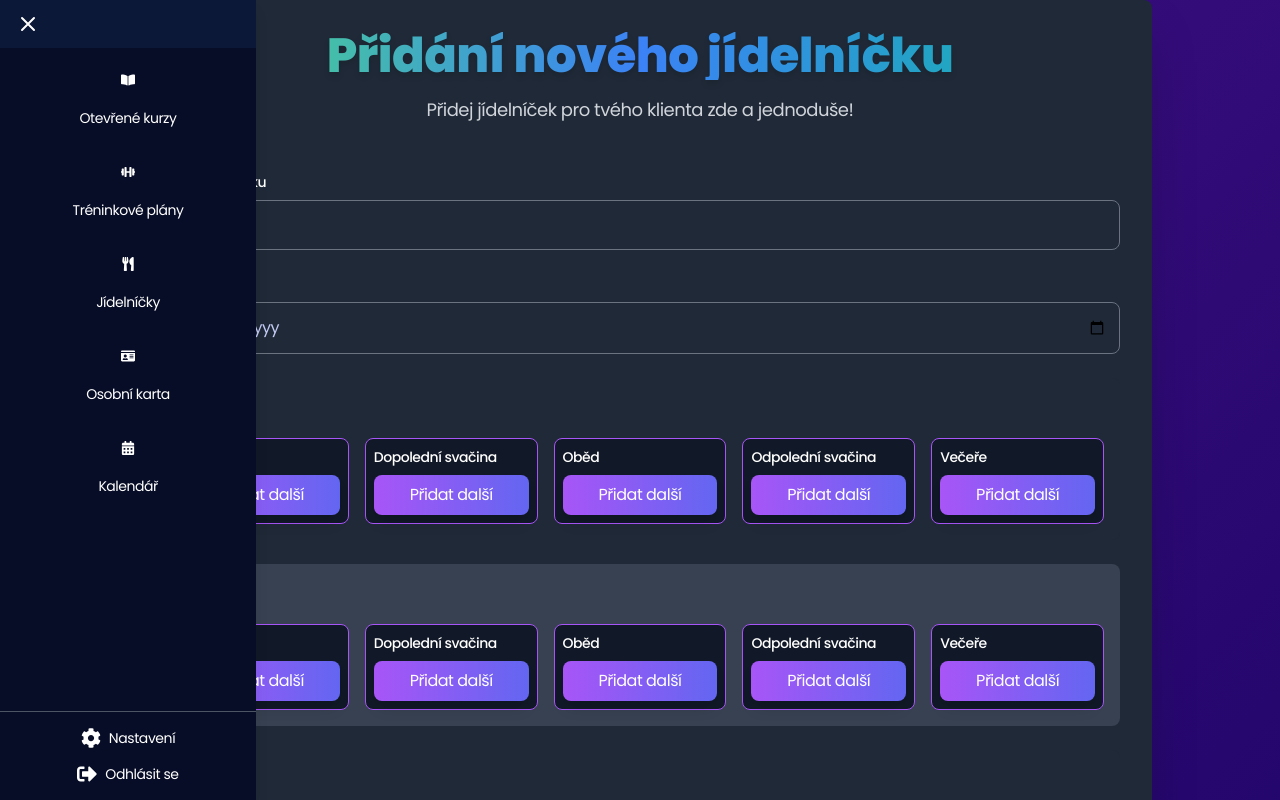
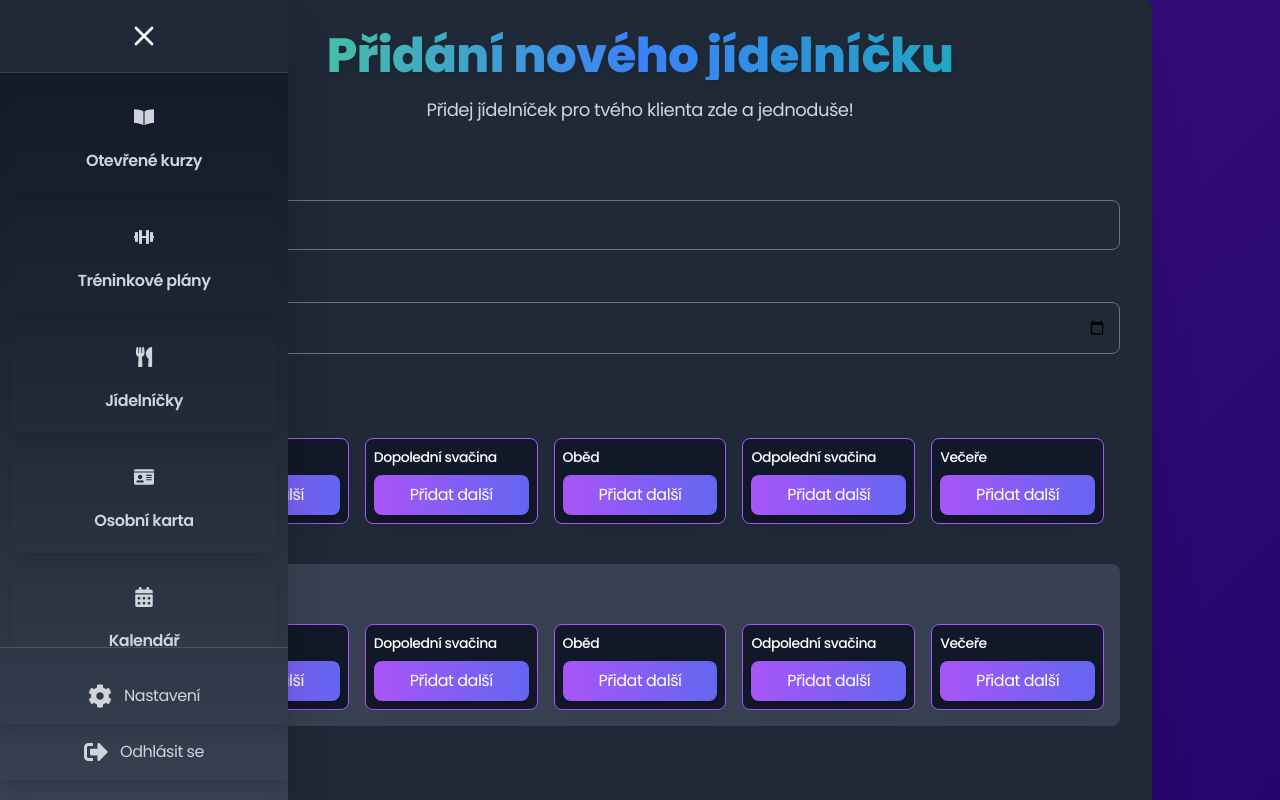
Before and after one commit to vmazurova/Flyte_fitness_app, a React (Vite) app: page /jidelnicek-pridani in a window 1280 px wide. Shown: the top 800 px of the page. Built offline with nearby package versions, Linux system fonts and the light colour scheme.

Commit message:
graphics added

```diff
--- a/src/pagesLogin/CourseDetail.jsx
+++ b/src/pagesLogin/CourseDetail.jsx
@@ -2,6 +2,7 @@ import React, { useState, useEffect } from "react";
 import { useParams, Link } from "react-router-dom";
 import { motion } from "framer-motion";
 import useFetch from "../hooks/useFetch";
+import Sidebar from "./Sidebar";
 
 const CourseDetail = () => {
   const { id: documentId } = useParams();
@@ -9,7 +10,6 @@ const CourseDetail = () => {
   const [bookingId, setBookingId] = useState(null);
   const [loadingAction, setLoadingAction] = useState(false);
 
-  // Fetch course data
   const { loading, error, data } = useFetch(
     `http://localhost:1337/api/courses?filters[documentId][$eq]=${documentId}&populate=*`
   );
@@ -19,7 +19,6 @@ const CourseDetail = () => {
 
   const course = data?.data?.[0];
 
-  // Check if user is booked
   useEffect(() => {
     const checkBooking = async () => {
       try {
@@ -135,25 +134,25 @@ const CourseDetail = () => {
 
   return (
     <div className="min-h-screen bg-gradient-to-br from-gray-900 via-gray-800 to-black text-gray-200">
-      {/* Header */}
-      <header className="py-6 shadow-md bg-gradient-to-r from-purple-500 to-indigo-500">
+      <Sidebar />
+      <header className="py-4 bg-gray-900 shadow-sm">
         <div className="container mx-auto px-6 flex justify-between items-center">
           <motion.h1
-            className="text-3xl font-extrabold text-white tracking-widest"
-            initial={{ opacity: 0, x: -50 }}
-            animate={{ opacity: 1, x: 0 }}
-            transition={{ duration: 0.8 }}
+            className="text-2xl font-semibold text-white"
+            initial={{ opacity: 0, y: -20 }}
+            animate={{ opacity: 1, y: 0 }}
+            transition={{ duration: 0.6 }}
           >
             Detaily kurzu
           </motion.h1>
           <motion.div
-            initial={{ opacity: 0, x: 50 }}
-            animate={{ opacity: 1, x: 0 }}
-            transition={{ duration: 0.8 }}
+            initial={{ opacity: 0, y: -20 }}
+            animate={{ opacity: 1, y: 0 }}
+            transition={{ duration: 0.6 }}
           >
             <Link
               to="/kurzy"
-              className="px-4 py-2 bg-gradient-to-r from-gray-800 to-gray-700 text-white rounded-full shadow-md hover:shadow-xl hover:scale-105 transition-transform"
+              className="px-5 py-2 bg-gray-800 text-sm text-gray-300 rounded-md border border-gray-700 hover:bg-gray-700 hover:text-white transition"
             >
               Zpět na seznam kurzů
             </Link>
@@ -212,31 +211,45 @@ const CourseDetail = () => {
         </section>
 
         {/* Right - List of Other Courses */}
-        <aside className="col-span-1 bg-gradient-to-br from-gray-800 to-gray-900 rounded-xl shadow-lg p-6">
-          <h2 className="text-2xl font-bold text-white mb-4">Další kurzy</h2>
-          <ul className="space-y-4">
+        <aside className="col-span-1 bg-gray-900 rounded-xl p-6">
+          <h2 className="text-xl font-bold text-white mb-4">Další kurzy</h2>
+          <ul className="space-y-6">
             {allCourses?.data
               ?.filter((course) => {
                 const courseDate = new Date(course.date);
                 return courseDate > new Date(); // Filtruje pouze budoucí kurzy
               })
               .map((course) => (
-                <li key={course.id} className="flex items-center space-x-4">
-                  <img
-                    src={
-                      course?.image?.[0]?.formats?.thumbnail?.url
-                        ? `http://localhost:1337${course.image[0].formats.thumbnail.url}`
-                        : "https://via.placeholder.com/150x100"
-                    }
-                    alt={course.title}
-                    className="w-16 h-16 object-cover rounded-lg"
-                  />
-
+                <li key={course.id} className="flex flex-col">
                   <Link
                     to={`/kurz/${course.documentId}`}
-                    className="text-lg font-semibold text-purple-400 hover:text-purple-300 transition-colors"
+                    className="flex items-center p-4 hover:bg-gray-800 rounded-md transition"
                   >
-                    {course.title}
+                    <div className="w-14 h-14 overflow-hidden rounded-lg mr-4">
+                      <img
+                        src={
+                          course?.image?.[0]?.formats?.thumbnail?.url
+                            ? `http://localhost:1337${course.image[0].formats.thumbnail.url}`
+                            : "https://via.placeholder.com/100x100"
+                        }
+                        alt={course.title}
+                        className="w-full h-full object-cover"
+                      />
+                    </div>
+                    <div className="text-left">
+                      <h4 className="text-white font-medium text-lg">
+                        {course.title}
+                      </h4>
+                      <p className="text-gray-400 text-sm">
+                        {course.date
+                          ? new Date(course.date).toLocaleDateString("cs-CZ", {
+                              day: "numeric",
+                              month: "long",
+                              year: "numeric",
+                            })
+                          : "Datum není k dispozici"}
+                      </p>
+                    </div>
                   </Link>
                 </li>
               ))}
--- a/src/pagesLogin/Sidebar.jsx
+++ b/src/pagesLogin/Sidebar.jsx
@@ -12,7 +12,7 @@ import {
   FaSignOutAlt,
 } from "react-icons/fa";
 
-const Sidebar = ({ logoText = "Flyte" }) => {
+const Sidebar = () => {
   const [isOpen, setIsOpen] = useState(true);
   const [isMobile, setIsMobile] = useState(false);
 
@@ -52,16 +52,18 @@ const Sidebar = ({ logoText = "Flyte" }) => {
       <NavLink
         to={route.path}
         key={key}
-        className={`flex flex-col items-center px-4 py-3 text-sm rounded-lg ${
+        className={`flex flex-col items-center px-6 py-5 text-base rounded-lg ${
           isOpen ? "justify-start" : "justify-center"
-        } hover:bg-gradient-to-r hover:from-purple-500 hover:to-indigo-500 hover:text-white transition-all duration-300`}
+        } hover:bg-gradient-to-r hover:from-gray-700 hover:to-gray-500 group transition-all duration-300 shadow-lg`}
         onClick={() => isMobile && setIsOpen(false)}
       >
-        <div className="flex justify-center items-center h-10 w-10">
+        <div className="flex justify-center items-center h-12 w-12 text-xl text-gray-300 group-hover:text-white">
           {route.icon}
         </div>
         {isOpen && (
-          <span className="mt-2 text-center text-white">{route.name}</span>
+          <span className="mt-2 text-center text-gray-300 group-hover:text-white font-semibold">
+            {route.name}
+          </span>
         )}
       </NavLink>
     ));
@@ -69,22 +71,22 @@ const Sidebar = ({ logoText = "Flyte" }) => {
   return (
     <motion.div
       className={clsx(
-        "fixed top-0 left-0 h-full bg-s1 text-white shadow-lg z-50 flex flex-col",
-        isOpen ? "w-64" : "w-16",
+        "fixed top-0 left-0 h-full bg-gradient-to-b from-gray-900 via-gray-800 to-gray-700 text-white shadow-2xl z-50 flex flex-col",
+        isOpen ? "w-72" : "w-20",
         "transition-all duration-300"
       )}
       initial={{ opacity: 0 }}
       animate={{ opacity: 1 }}
     >
-      {/* Hamburger Button */}
-      <div className="flex items-center justify-between px-4 py-3 bg-s2">
+      {/* Close Button */}
+      <div className="flex items-center justify-center px-4 py-5 bg-gray-800 border-b border-gray-700">
         <button
           onClick={toggleSidebar}
           className="text-white hover:text-gray-300"
         >
           <svg
             xmlns="http://www.w3.org/2000/svg"
-            className="w-6 h-6"
+            className="w-8 h-8"
             fill="none"
             viewBox="0 0 24 24"
             strokeWidth="2"
@@ -100,16 +102,16 @@ const Sidebar = ({ logoText = "Flyte" }) => {
       </div>
 
       {/* Navigation Links */}
-      <nav className="flex-1 overflow-y-auto px-2">{createLinks()}</nav>
+      <nav className="flex-1 overflow-y-auto px-3">{createLinks()}</nav>
 
       {/* Bottom Buttons */}
-      <div className="flex flex-col items-center py-2 border-t border-gray-600">
-        <button className="flex items-center justify-center w-full py-2 px-4 text-sm text-white hover:bg-gradient-to-r hover:from-purple-500 hover:to-indigo-500 hover:text-white transition-all duration-300">
-          <FaCog className="w-5 h-5 mr-2" />
+      <div className="flex flex-col items-center py-5 border-t border-gray-600">
+        <button className="flex items-center justify-center w-full py-4 px-6 text-base text-gray-300 hover:bg-gradient-to-r hover:from-gray-700 hover:to-gray-500 hover:text-white transition-all duration-300 shadow-lg">
+          <FaCog className="w-6 h-6 mr-3" />
           {isOpen && "Nastavení"}
         </button>
-        <button className="flex items-center justify-center w-full py-2 px-4 text-sm text-white hover:bg-gradient-to-r hover:from-purple-500 hover:to-indigo-500 hover:text-white transition-all duration-300">
-          <FaSignOutAlt className="w-5 h-5 mr-2" />
+        <button className="flex items-center justify-center w-full py-4 px-6 text-base text-gray-300 hover:bg-gradient-to-r hover:from-gray-700 hover:to-gray-500 hover:text-white transition-all duration-300 shadow-lg">
+          <FaSignOutAlt className="w-6 h-6 mr-3" />
           {isOpen && "Odhlásit se"}
         </button>
       </div>
--- a/src/pagesLogin/TrainingPlanList.jsx
+++ b/src/pagesLogin/TrainingPlanList.jsx
@@ -43,7 +43,7 @@ export default function TrainingPlanList() {
           animate={{ opacity: 1, y: 0 }}
           transition={{ duration: 1.2, ease: "easeOut" }}
         >
-          <h1 className="text-3xl mt-20lg:text-5xl font-extrabold text-transparent bg-clip-text bg-gradient-to-r from-green-400 to-teal-500 drop-shadow-md">
+          <h1 className="text-3xl lg:text-5xl font-extrabold text-transparent bg-clip-text bg-gradient-to-r from-green-400 to-teal-500 drop-shadow-md">
             Tréninkové plány
           </h1>
           <p className="text-sm lg:text-lg text-gray-300 mt-4">
```
